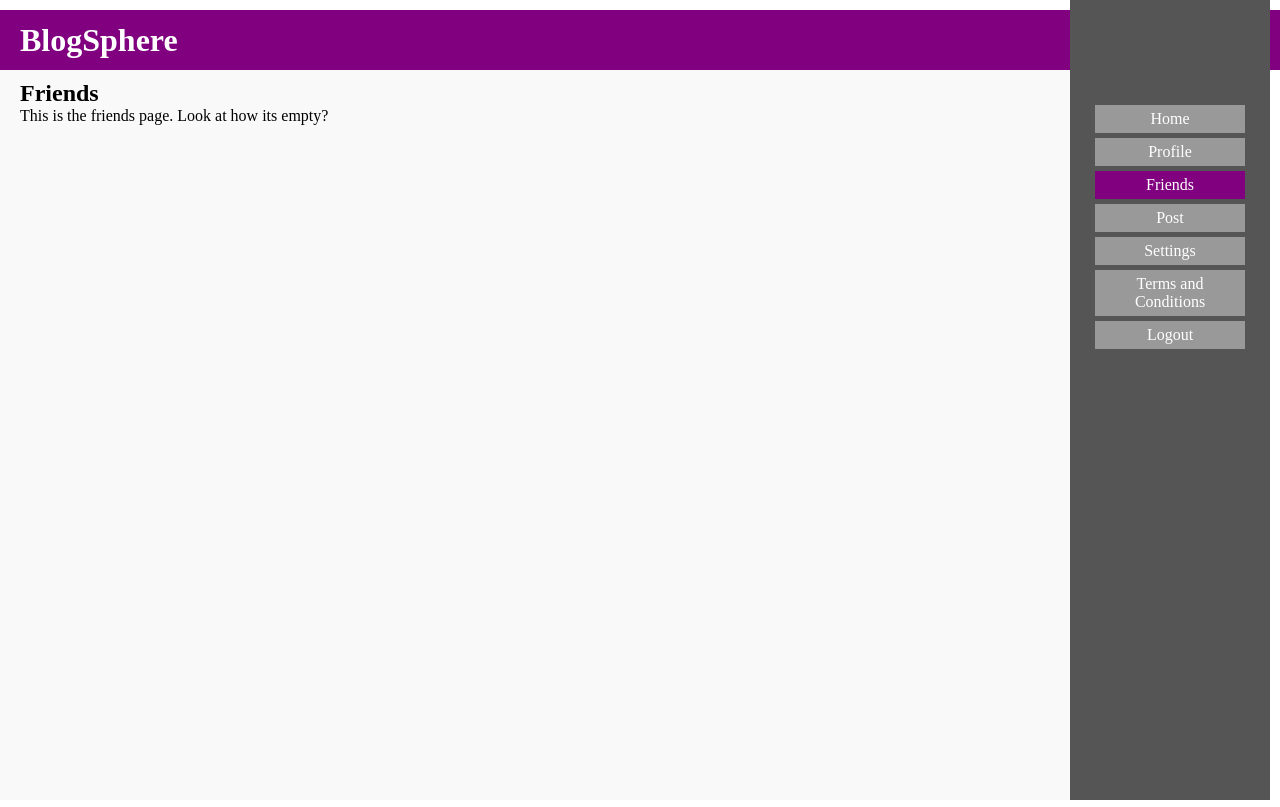
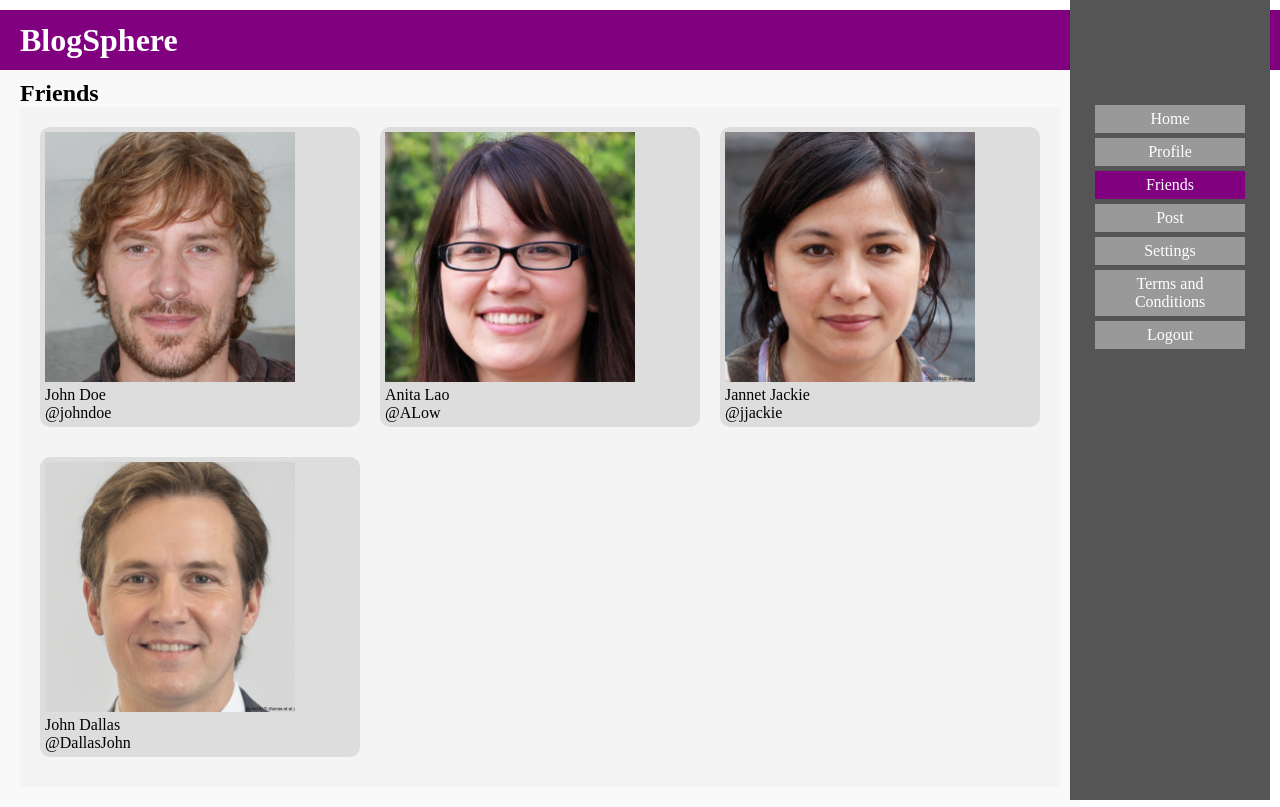
Before and after one commit to Diver2907/COSC360Project, a PHP site: page /friends.html in a window 1280 px wide. Run offline with PHP 8.4, Linux system fonts and the light colour scheme.

Commit message:
Formatting and friends
As simple as it gets. Some formatting and hardcoded friends

```diff
--- a/Style.css
+++ b/Style.css
@@ -88,6 +88,8 @@ p{
     padding:5px;
     margin-bottom: 10px;
     border-radius: 10px;
+    display: grid;
+    grid-template-columns:  repeat(auto-fit, minmax(250px, 1fr));
 }
 
 .right-nav a{
@@ -105,3 +107,20 @@ p{
     background-color: #800080;
     padding:5px;
 }
+
+.friend-container{
+    background-color: #DDD;
+    padding:5px;
+    margin-bottom: 10px;
+    border-radius: 10px;
+    display:inline-block;
+    font-weight: 400;
+}
+
+.friends{
+    display: grid;
+    grid-template-columns:  repeat(auto-fit, minmax(250px, 1fr));
+    gap: 20px;
+    padding: 20px;
+    background-color: #f4f4f4;
+}
--- a/friends.html
+++ b/friends.html
@@ -22,9 +22,28 @@
         </div>
         <div class="main-content">
             <h2>Friends</h2>
-            <p>
-              This is the friends page. Look at how its empty?
-            </p>
-          </div>
+            <div class="friends">
+                <div class="friend-container">
+                    <img src="person1.jpg" alt="Profile Photo" width="250px">
+                    <div class="name">John Doe</div>
+                    <div class="username">@johndoe</div>
+                </div>
+                <div class="friend-container">
+                    <img src="person2.jpg" alt="Profile Photo" width="250px">
+                    <div class="name">Anita Lao</div>
+                    <div class="username">@ALow</div>
+                </div>
+                <div class="friend-container">
+                    <img src="person3.jpg" alt="Profile Photo" width="250px">
+                    <div class="name">Jannet Jackie</div>
+                    <div class="username">@jjackie</div>
+                </div>
+                <div class="friend-container">
+                    <img src="person4.jpg" alt="Profile Photo" width="250px">
+                    <div class="name">John Dallas</div>
+                    <div class="username">@DallasJohn</div>
+                </div>
+            </div>
+        </div>
     </body>
 </html>
--- a/profile.html
+++ b/profile.html
@@ -28,7 +28,7 @@
             <img id="profile-pic" src="" alt="Profile Picture" class="profile-pic">
         <h2 id="author-name">Author Name</h2>
         <p class="bio" id="author-bio">This is the author's bio.</p>
-        <p class="friend-count" onclick="redirectToFriends()">Friends: <span id="friend-count">0</span></p>
+        <p class="friend-count" onclick="redirectToFriends()">Friends: <span id="friend-count">4</span></p>
         </div>
 
         <div class="posts" id="posts-container">
```
Also changed, not shown: person1.jpg (added), person2.jpg (added), person3.jpg (added), person4.jpg (added).
